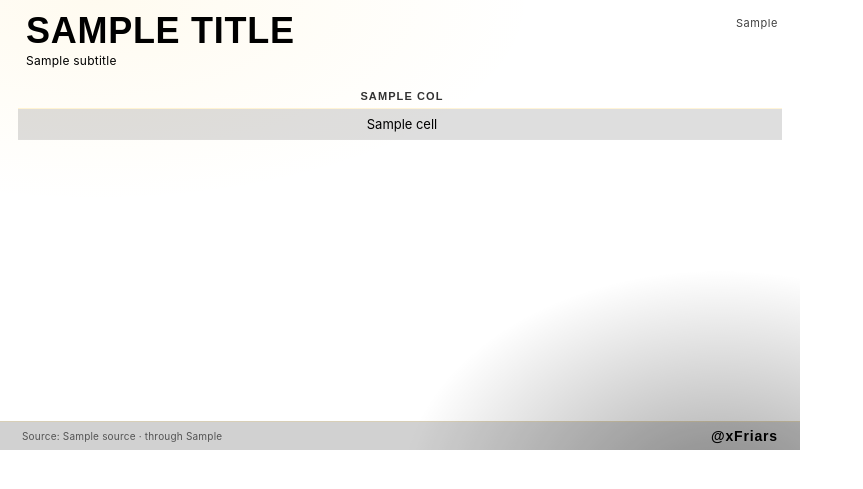
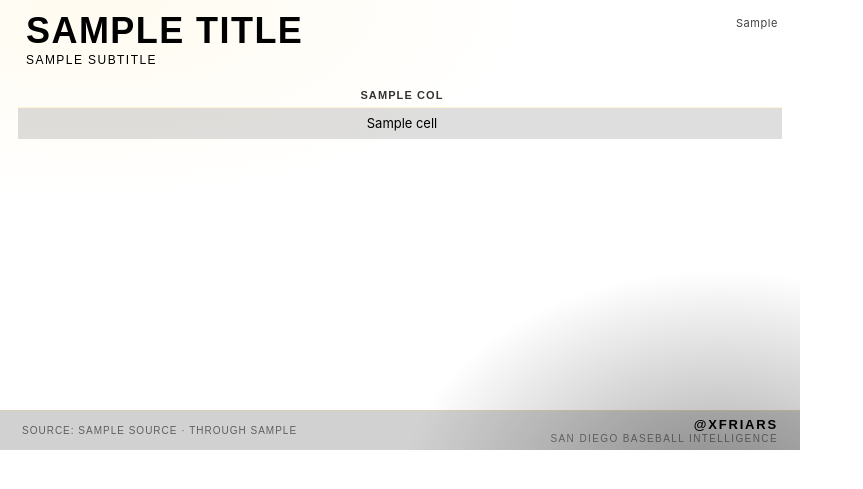
Before and after one commit to robsavage619/xfriars, a Python web app: template src/padres_analytics/render/templates/table_card.html.j2 in a window 1280 px wide. Shown: the top 489 px of the page, without its empty margins (0-863 px from the left). Run offline with Jinja, Linux system fonts and the light colour scheme; the template is opened without the code that fills it: most values are stand-ins (such as "Sample title", 1, 10 or a date in 2020).

Commit message:
style: align card template with xFriars brand guide
- Add BarlowCondensed-Bold.ttf (700 weight) to vendored fonts
- Title: SemiBold → Bold, letter-spacing 0.04em
- Subtitle: uppercase Barlow Condensed Regular, letter-spacing 0.12em
- Footer source labels: uppercase, Barlow Condensed
- Footer handle: Bold 700, letter-spacing 0.14em
- Footer tagline: "SAN DIEGO BASEBALL INTELLIGENCE" below @xFriars
- Regenerate snapshot reference

Co-Authored-By: Claude Sonnet 4.6 <noreply@anthropic.com>

```diff
--- a/src/padres_analytics/render/cards.py
+++ b/src/padres_analytics/render/cards.py
@@ -12,6 +12,7 @@ from jinja2 import Environment, FileSystemLoader, select_autoescape
 
 from padres_analytics.detect.candidates import SeriesPayload, TablePayload
 from padres_analytics.render.tokens import (
+    BARLOW_BOLD_TTF,
     BARLOW_REGULAR_TTF,
     BARLOW_SEMIBOLD_TTF,
     BG_DEEP,
@@ -121,6 +122,7 @@ def _render_table(
         inter_ttf=str(INTER_TTF),
         barlow_regular_ttf=str(BARLOW_REGULAR_TTF),
         barlow_semibold_ttf=str(BARLOW_SEMIBOLD_TTF),
+        barlow_bold_ttf=str(BARLOW_BOLD_TTF),
     )
 
     with tempfile.NamedTemporaryFile(
--- a/src/padres_analytics/render/templates/table_card.html.j2
+++ b/src/padres_analytics/render/templates/table_card.html.j2
@@ -12,6 +12,11 @@
   font-family: "Barlow Condensed";
   src: url("file://{{ barlow_semibold_ttf }}") format("truetype");
   font-weight: 600;
+}
+@font-face {
+  font-family: "Barlow Condensed";
+  src: url("file://{{ barlow_bold_ttf }}") format("truetype");
+  font-weight: 700;
 }
 @font-face {
   font-family: "Inter";
@@ -67,11 +72,11 @@ html, body {
 
 .title {
   font-family: "Barlow Condensed", sans-serif;
-  font-weight: 600;
+  font-weight: 700;
   font-size: 36px;
   line-height: 1;
   color: {{ gold }};
-  letter-spacing: 0.02em;
+  letter-spacing: 0.04em;
   text-transform: uppercase;
   white-space: nowrap;
   overflow: hidden;
@@ -79,10 +84,13 @@ html, body {
 }
 
 .subtitle {
+  font-family: "Barlow Condensed", sans-serif;
+  font-weight: 400;
   font-size: 12px;
   color: {{ text_secondary }};
   margin-top: 4px;
-  letter-spacing: 0.02em;
+  letter-spacing: 0.12em;
+  text-transform: uppercase;
   white-space: nowrap;
 }
 
@@ -231,18 +239,32 @@ tbody tr.highlight td.c-stat {
 }
 
 .source {
+  font-family: "Barlow Condensed", sans-serif;
+  font-weight: 400;
   font-size: 10px;
   color: {{ text_secondary }};
-  opacity: 0.6;
-  letter-spacing: 0.02em;
+  opacity: 0.55;
+  letter-spacing: 0.1em;
+  text-transform: uppercase;
 }
 
 .handle {
   font-family: "Barlow Condensed", sans-serif;
-  font-size: 14px;
-  font-weight: 600;
+  font-size: 13px;
+  font-weight: 700;
   color: {{ gold }};
-  letter-spacing: 0.06em;
+  letter-spacing: 0.14em;
+  text-transform: uppercase;
+}
+
+.tagline {
+  font-family: "Barlow Condensed", sans-serif;
+  font-size: 10px;
+  font-weight: 400;
+  color: {{ text_secondary }};
+  opacity: 0.45;
+  letter-spacing: 0.14em;
+  text-transform: uppercase;
 }
 
 {% if is_projection %}
@@ -308,7 +330,10 @@ tbody tr.highlight td.c-stat {
 
   <div class="footer">
     <span class="source">Source: {{ source }} · through {{ as_of }}</span>
-    <span class="handle">@xFriars</span>
+    <div style="display:flex;flex-direction:column;align-items:flex-end;gap:1px">
+      <span class="handle">@xFriars</span>
+      <span class="tagline">San Diego Baseball Intelligence</span>
+    </div>
   </div>
 
 </div>
--- a/src/padres_analytics/render/tokens.py
+++ b/src/padres_analytics/render/tokens.py
@@ -37,3 +37,4 @@ FONTS_DIR = Path(__file__).parent / "templates" / "fonts"
 INTER_TTF = FONTS_DIR / "InterVariable.ttf"
 BARLOW_REGULAR_TTF = FONTS_DIR / "BarlowCondensed-Regular.ttf"
 BARLOW_SEMIBOLD_TTF = FONTS_DIR / "BarlowCondensed-SemiBold.ttf"
+BARLOW_BOLD_TTF = FONTS_DIR / "BarlowCondensed-Bold.ttf"
```
Also changed, not shown: src/padres_analytics/render/templates/fonts/BarlowCondensed-Bold.ttf (added), tests/fixtures/table_card_reference.png.
